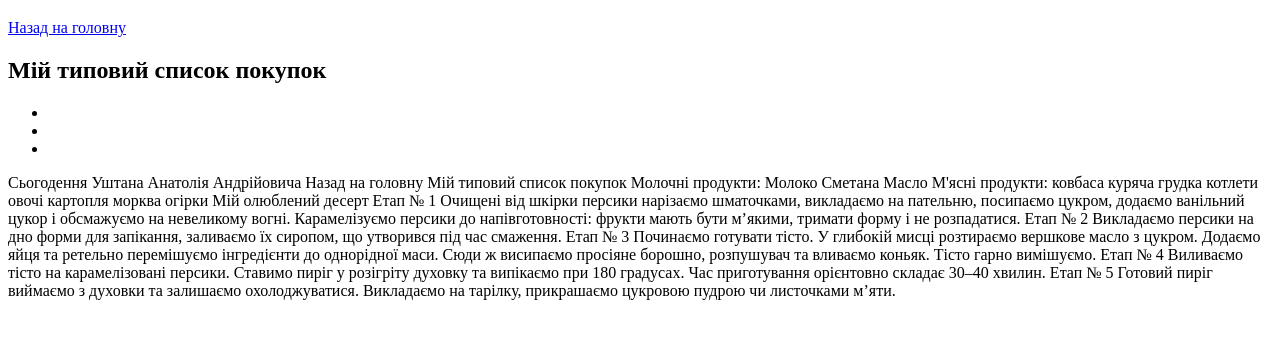
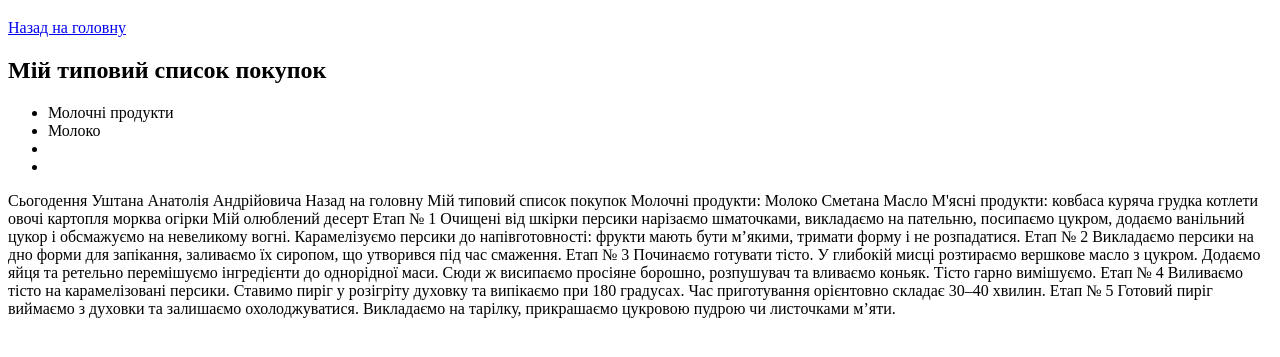
Before and after one commit to Anat01iy/pract-111, a plain HTML site: page pract111/nowadays.html in a window 1280 px wide. Shown: the part 61-418 px from the top of the page. Drawn offline with Linux system fonts and the light colour scheme.

Commit message:
тводі

```diff
--- a/pract111/nowadays.html
+++ b/pract111/nowadays.html
@@ -10,7 +10,10 @@
     <a href="pract111/index.html">Назад на головну</a>
     <h2>Мій типовий список покупок</h2>
     <ul>
-        <li></li>
+        <li>Молочні продукти
+            <li>Молоко</li>
+        </li>
+
         <li></li>
         <li></li>
     </ul>
```
